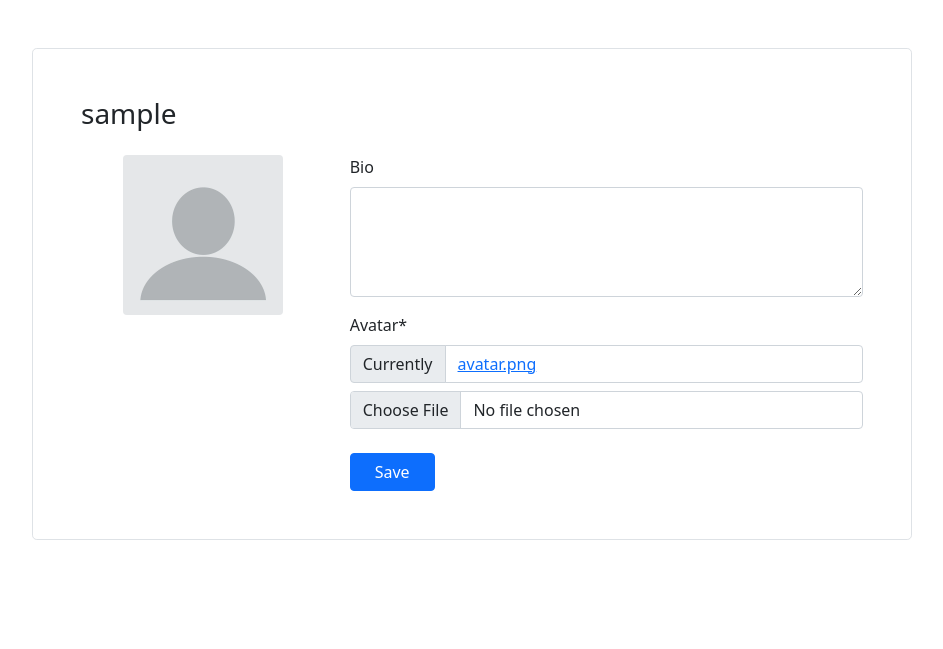
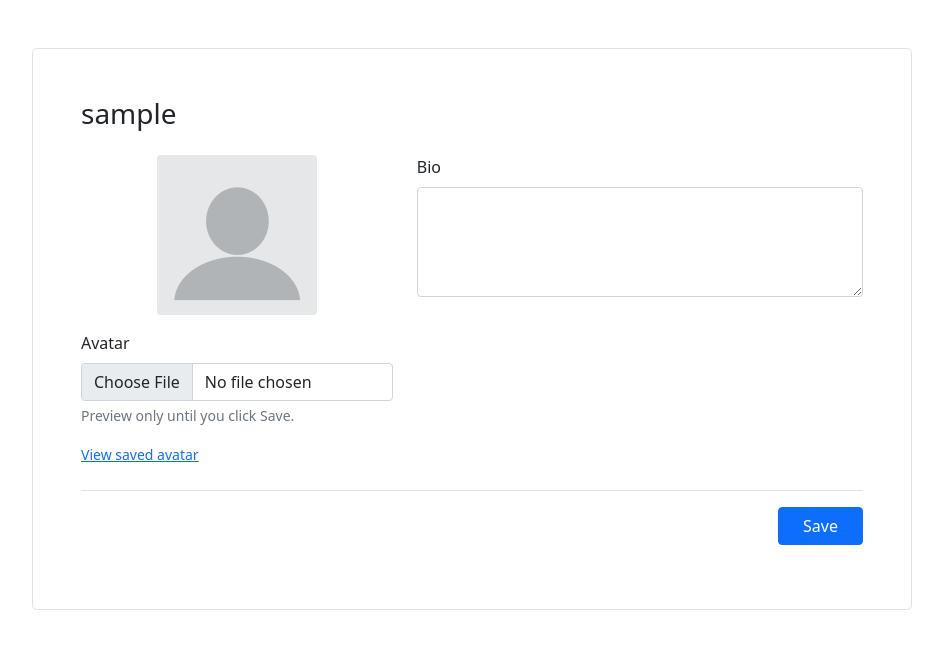
Before and after one commit to knvs-awp/seng2045-a3, a Django app: page /profiles/ in a window 1280 px wide. Shown: the part 56-705 px from the top of the page, without its empty margins (168-1111 px from the left). Run offline with Django 5.2, Linux system fonts and the light colour scheme; the visitor is signed in with stand-in values (Sample User, id 1); data comes from the database, SQL or seed files in the repository; some libraries are stand-ins or nearby versions.

Commit message:
allow image preview via supabase

```diff
--- a/src/profiles/forms.py
+++ b/src/profiles/forms.py
@@ -3,10 +3,15 @@ from .models import Profile
 
 
 class ProfileForm(forms.ModelForm):
+    avatar = forms.ImageField(
+        required=False,
+        widget=forms.FileInput(attrs={'class': 'form-control', 'accept': 'image/*'}),
+        help_text='Preview only until you click Save.',
+    )
+
     class Meta:
         model = Profile
         fields = ('bio', 'avatar',)
         widgets = {
             'bio': forms.Textarea(attrs={'rows': 4}),
-            'avatar': forms.ClearableFileInput(attrs={'class': 'form-control'}),
         }
--- a/src/profiles/static/profiles/main.js
+++ b/src/profiles/static/profiles/main.js
@@ -1,19 +1,32 @@
 const avatarBox = document.getElementById('avatar-box')
 const alertBox = document.getElementById('alert-box')
 const profileForm = document.getElementById('profile-form')
-const csrf = document.getElementsByName('csrfmiddlewaretoken')
+const currentAvatar = document.getElementById('current-avatar')
+const saveBtn = profileForm.querySelector('button[type="submit"]')
 
 const bioInput = document.getElementById('id_bio')
-console.log(bioInput)
 const avatarInput = document.getElementById('id_avatar')
+
+avatarInput.addEventListener('change', () => {
+    const file = avatarInput.files[0]
+    if (!file) {
+        avatarBox.querySelector('img').src = currentAvatar.href
+        return
+    }
+    const reader = new FileReader()
+    reader.addEventListener('load', () => {
+        avatarBox.querySelector('img').src = reader.result
+    })
+    reader.readAsDataURL(file)
+})
 
 profileForm.addEventListener('submit', e => {
     e.preventDefault()
+    if (saveBtn.disabled) return
+    saveBtn.disabled = true
+    alertBox.innerHTML = ''
 
-    const formData = new FormData()
-    formData.append('csrfmiddlewaretoken', csrf[0].value)
-    formData.append('bio', bioInput.value)
-    formData.append('avatar', avatarInput.files[0])
+    const formData = new FormData(profileForm)
 
     $.ajax({
         type: 'POST',
@@ -21,15 +34,17 @@ profileForm.addEventListener('submit', e => {
         enctype: 'multipart/form-data',
         data: formData,
         success: function(response){
-            console.log(response)
-            avatarBox.innerHTML = `
-                <img src="${response.avatar}" class="rounded" height="200px" width="auto" alt="${response.user}">
-            `
+            avatarBox.querySelector('img').src = response.avatar
+            currentAvatar.href = response.avatar
+            avatarInput.value = ''
             bioInput.value = response.bio
-            handleAlerts('success', 'your profile has been updated!')
+            handleAlerts('success', 'Your profile has been updated.')
         },
         error: function(error){
-            console.log(error)
+            handleAlerts('danger', 'Your profile could not be saved. Check the image and try again.')
+        },
+        complete: function(){
+            saveBtn.disabled = false
         },
         processData: false,
         contentType: false,
--- a/src/profiles/templates/profiles/main.html
+++ b/src/profiles/templates/profiles/main.html
@@ -12,21 +12,27 @@ my profile
 
 {% block content %}
     <div class="profile-panel mx-auto">
-        <div id="alert-box"></div>
         <div class="border rounded-3 p-4 p-md-5">
             <h3 class="mb-4 text-break">{{obj.user}}</h3>
-            <div class="row g-4">
-                <div class="col-md-4 text-center" id="avatar-box">
-                    <img src="{{obj.avatar.url}}" class="rounded" height="200px" width="auto" alt="{{obj.user.username}}">
+            <form id="profile-form">
+                {% csrf_token %}
+                <div class="row g-4">
+                    <div class="col-md-5">
+                        <div class="text-center mb-3" id="avatar-box">
+                            <img src="{{obj.avatar.url}}" class="rounded" height="160" width="160" alt="{{obj.user.username}}">
+                        </div>
+                        {{form.avatar|as_crispy_field}}
+                        <a id="current-avatar" class="small" href="{{obj.avatar.url}}" target="_blank" rel="noopener">View saved avatar</a>
+                    </div>
+                    <div class="col-md-7">
+                        {{form.bio|as_crispy_field}}
+                    </div>
                 </div>
-                <div class="col-md-8">
-                    <form id="profile-form">
-                        {% csrf_token %}
-                        {{form|crispy}}
-                        <button type="submit" class="btn btn-primary mt-2 px-4">Save</button>
-                    </form>
+                <div class="d-flex justify-content-end border-top pt-3 mt-4">
+                    <button type="submit" class="btn btn-primary px-4">Save</button>
                 </div>
-            </div>
+                <div id="alert-box" class="mt-3" aria-live="polite"></div>
+            </form>
         </div>
     </div>
 {% endblock content %}
--- a/src/profiles/views.py
+++ b/src/profiles/views.py
@@ -19,6 +19,7 @@ def my_profile_view(request):
                 'avatar': instance.avatar.url,
                 'user': instance.user.username,
             })
+        return JsonResponse({'errors': form.errors}, status=400)
     context = {
         'obj': obj,
         'form': form,
```
